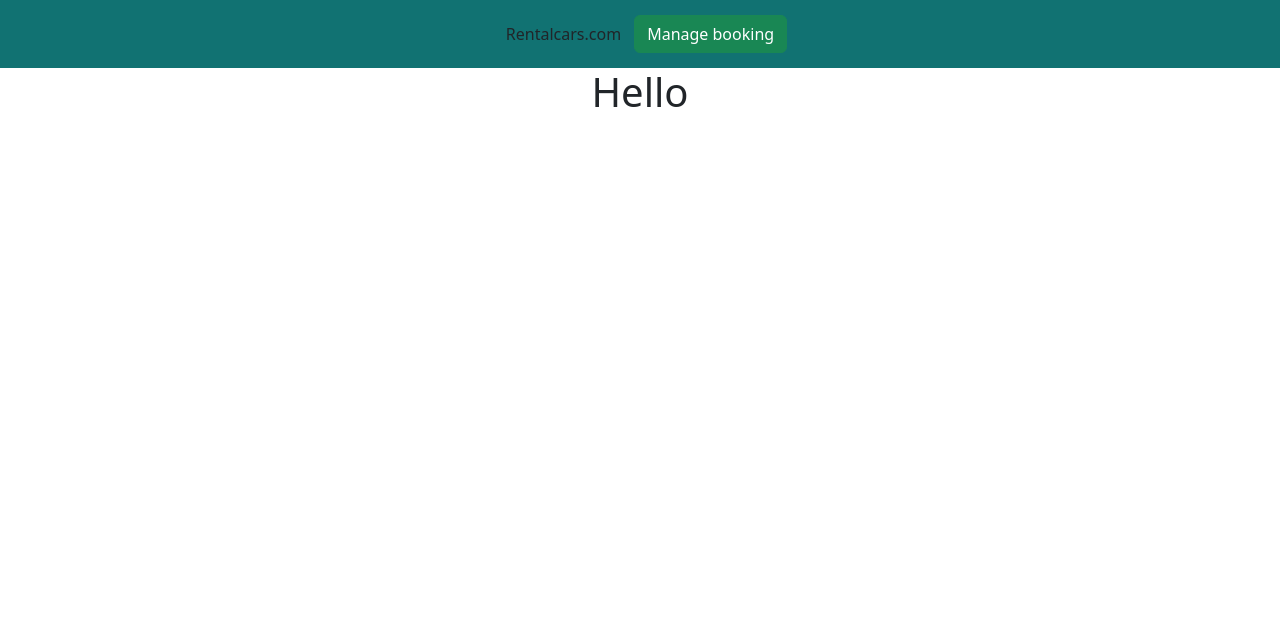
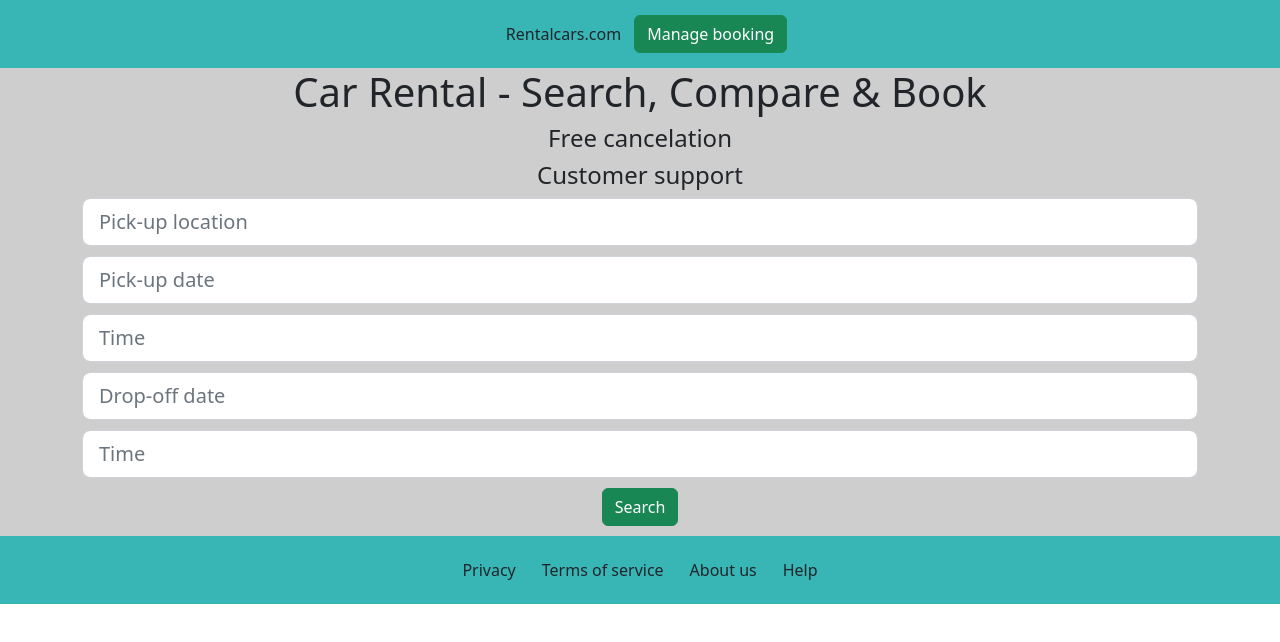
Before and after one commit to Will-Quinnan/Capstone, a React (Create React App) app: page / in a window 1280 px wide. Shown: the top 642 px of the page. Built offline with nearby package versions, Linux system fonts and the light colour scheme.

Commit message:
Links Header

```diff
--- a/src/App.js
+++ b/src/App.js
@@ -1,18 +1,30 @@
 import './App.css';
-
+import Home from './pages/home';
 import Header from './components/header';
 import Footer from './components/footer';
+import Login from './pages/login';
 
-import { BrowserRouter, Routes, Route } from 'react-router-dom';
+import { BrowserRouter as Router, Routes, Route } from "react-router-dom"
 
 function App() {
     return (
       <div className='App'>
-        <Header></Header>
 
-        <h1>Hello</h1>
+        <Router>
+          <Header />
 
-        <Footer></Footer>
+          <Routes>
+            <Route path="/" element={<Home />} />
+            <Route path="/login" element={<Login />} />
+          </Routes>
+
+          <Footer />
+
+        </Router>
+
+
+
+
       </div>
 
     );
--- /dev/null
+++ b/src/components/footer.css
@@ -0,0 +1,4 @@
+.footer {
+    padding: 15px;
+    background-color: rgb(56, 182, 182);
+}
--- a/src/components/footer.jsx
+++ b/src/components/footer.jsx
@@ -1,11 +1,33 @@
 import { Link } from "react-router-dom";
+import './footer.css';
 
 function Footer(){
+
+    function privacy(){
+        console.log("Privacy button");
+    }
+
+    function terms(){
+        console.log("Terms of service button");
+    }
+
+    function aboutUs(){
+        console.log("About us button");
+    }
+
+    function help(){
+        console.log("Help button");
+    }
 
     return (
         // links and pages need to be made for "privacy", "Terms of Service", "About us", "help"
         <div className="footer">
-
+            <div className="buttons">
+                <button className="btn" onClick={privacy}>Privacy</button>
+                <button className="btn" onClick={terms}>Terms of service</button>
+                <button className="btn" onClick={aboutUs}>About us</button>
+                <button className="btn" onClick={help}>Help</button>
+            </div>
         </div>
     );
 }
--- a/src/components/header.css
+++ b/src/components/header.css
@@ -1,6 +1,6 @@
 .header {
     padding: 15px;
-    background-color: rgb(17, 114, 114);
+    background-color: rgb(56, 182, 182);
     align-items: start;
 }
 
--- a/src/components/header.jsx
+++ b/src/components/header.jsx
@@ -1,26 +1,15 @@
-import "./header.css";
 import { Link } from "react-router-dom";
 import 'bootstrap/dist/css/bootstrap.min.css'
+import "./header.css";
 
 function Heading(){
 
-    function homepage(){
-        console.log("Home clicked");
-    }
-
-    function manageBooking(){
-        console.log("Manage clicked");
-    }
-
     return (
         <div className="header">
-            <div className="buttons">
-                <button className="btn" onClick={homepage}>Rentalcars.com</button>
-                <button className="btn btn-success" onClick={manageBooking}>Manage booking</button>
-            </div>
-            {/* <div>
+            <nav>
+                <Link className="btn" to="/">Rentalcars.com</Link>
                 <Link className="btn btn-success" to="/login">Manage booking</Link>
-            </div> */}
+            </nav>
         </div>
     );
 }
--- a/src/pages/home.css
+++ b/src/pages/home.css
@@ -0,0 +1,7 @@
+.home{
+    background-color: rgb(207, 206, 206);
+}
+
+.sep {
+    margin-bottom: 10px;
+}
--- a/src/pages/home.jsx
+++ b/src/pages/home.jsx
@@ -8,13 +8,19 @@ function Home() {
 
         <div className="site-info">
             <h1>Car Rental - Search, Compare & Book</h1>
-            <h6>Free cancelation</h6>
-            <h6>Customer support</h6>
+            <h4>Free cancelation</h4>
+            <h4>Customer support</h4>
         </div>
 
 
-        <div className="search-bar">
+        <div className="container">
             {/* needs 5 input fields and a search button */}
+            <input class="sep form-control form-control-lg" type="text" placeholder="Pick-up location"/>
+            <input class="sep form-control form-control-lg" type="text" placeholder="Pick-up date"/>
+            <input class="sep form-control form-control-lg" type="text" placeholder="Time"/>
+            <input class="sep form-control form-control-lg" type="text" placeholder="Drop-off date"/>
+            <input class="sep form-control form-control-lg" type="text" placeholder="Time"/>
+            <button className="sep btn btn-success">Search</button>
         </div>
 
     </div>
```
